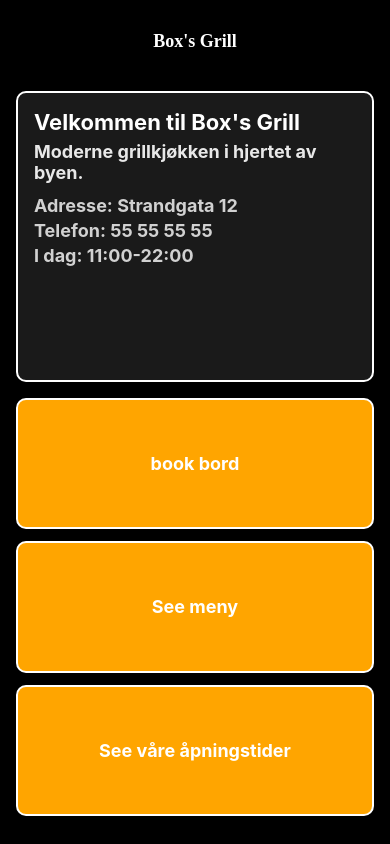
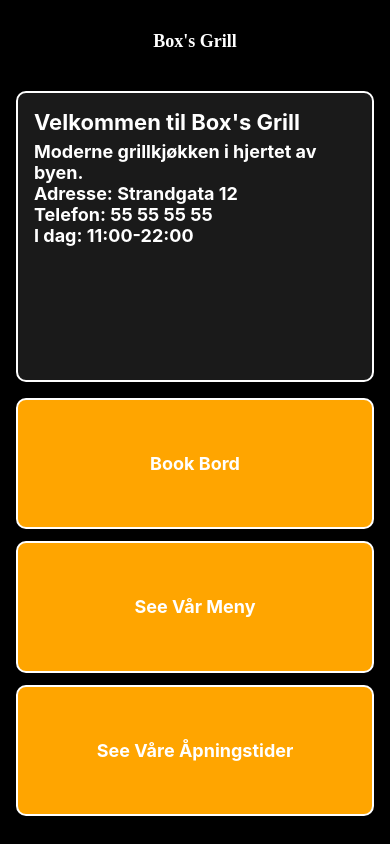
Before and after one commit to magnusbox2/assignment4-inft2508-magnubox, a React Native app: screen / in a window 390 px wide. Built offline with nearby package versions, Linux system fonts and the light colour scheme.

Commit message:
Actuall final

```diff
--- a/App.tsx
+++ b/App.tsx
@@ -12,20 +12,20 @@ const HelloWorld = () => {
       {/* Main area */}
       <View style={styles.main}>
         <View style={styles.infoBox}>
-          <Text style={[styles.text, styles.infoTitle]}>Velkommen til Box's Grill</Text>
-          <Text style={[styles.text, styles.infoSubtitle]}>Moderne grillkjøkken i hjertet av byen.</Text>
-          <Text style={[styles.text, styles.infoDetail]}>Adresse: Strandgata 12</Text>
-          <Text style={[styles.text, styles.infoDetail]}>Telefon: 55 55 55 55</Text>
-          <Text style={[styles.text, styles.infoDetail]}>I dag: 11:00-22:00</Text>
+          <Text style={[styles.infoTitle]}>Velkommen til Box's Grill</Text>
+          <Text style={[styles.text]}>Moderne grillkjøkken i hjertet av byen.</Text>
+          <Text style={[styles.text]}>Adresse: Strandgata 12</Text>
+          <Text style={[styles.text]}>Telefon: 55 55 55 55</Text>
+          <Text style={[styles.text]}>I dag: 11:00-22:00</Text>
         </View>
         <View style={styles.button}>
-          <Text style={styles.text}>book bord</Text>
+          <Text style={styles.text}>Book Bord</Text>
         </View>
         <View style={styles.button}>
-          <Text style={styles.text}>See meny</Text>
+          <Text style={styles.text}>See Vår Meny</Text>
         </View>
         <View style={styles.button}>
-          <Text style={styles.text}>See våre åpningstider</Text>
+          <Text style={styles.text}>See Våre Åpningstider</Text>
         </View>
       </View>
     </View>
@@ -61,15 +61,9 @@ const styles = StyleSheet.create({
   },
   infoTitle: {
     fontSize: 22,
+    fontWeight: "bold",
+    color: "white",
     marginBottom: 6,
-  },
-  infoSubtitle: {
-    opacity: 0.9,
-    marginBottom: 12,
-  },
-  infoDetail: {
-    opacity: 0.8,
-    marginBottom: 4,
   },
   button: {
     flex: 1,
```
